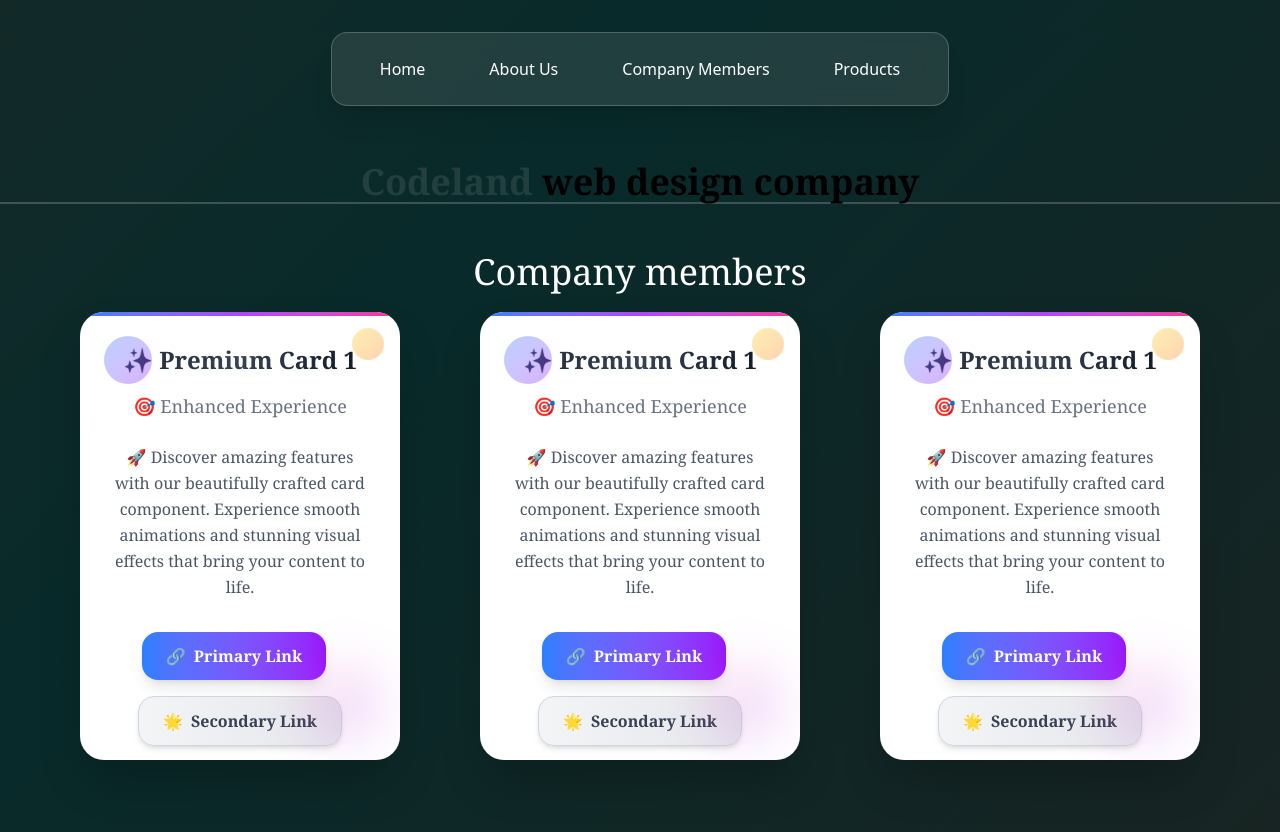
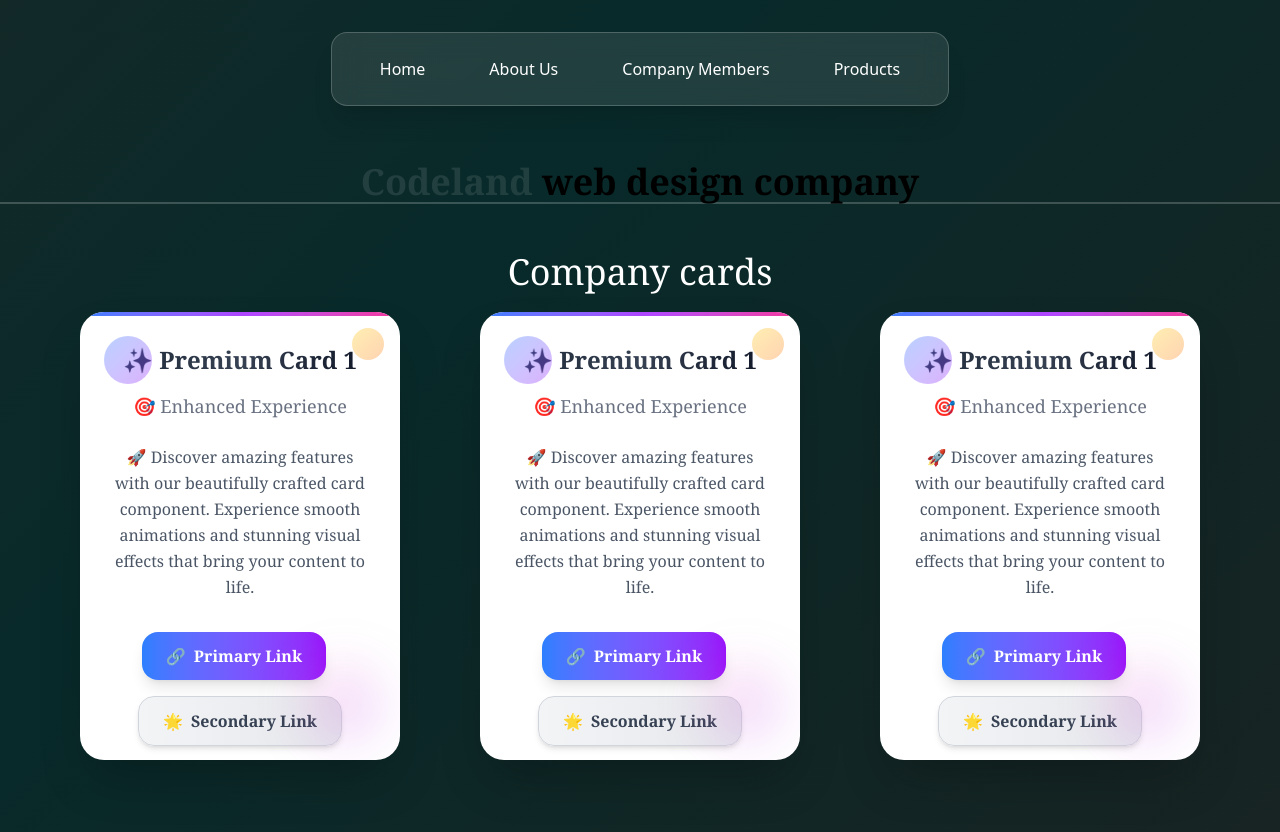
Before and after one commit to MobinT83/react-1, a React (Vite) app: page / in a window 1280 px wide. Built offline with nearby package versions, Linux system fonts and the light colour scheme.

Commit message:
fix: Change company title

```diff
--- a/src/App.tsx
+++ b/src/App.tsx
@@ -40,7 +40,7 @@ function App() {
         </h1>
         {/* cards */}
         <div className="m-auto w-fit mt-12 font-serif  text-center">
-          <p className="text-4xl text-white">Company members</p>
+          <p className="text-4xl text-white">Company cards</p>
           <div className="mt-5 grid grid-cols-3 gap-20 ">
             <CardTitleExample />
             <CardTitleExample />
```
